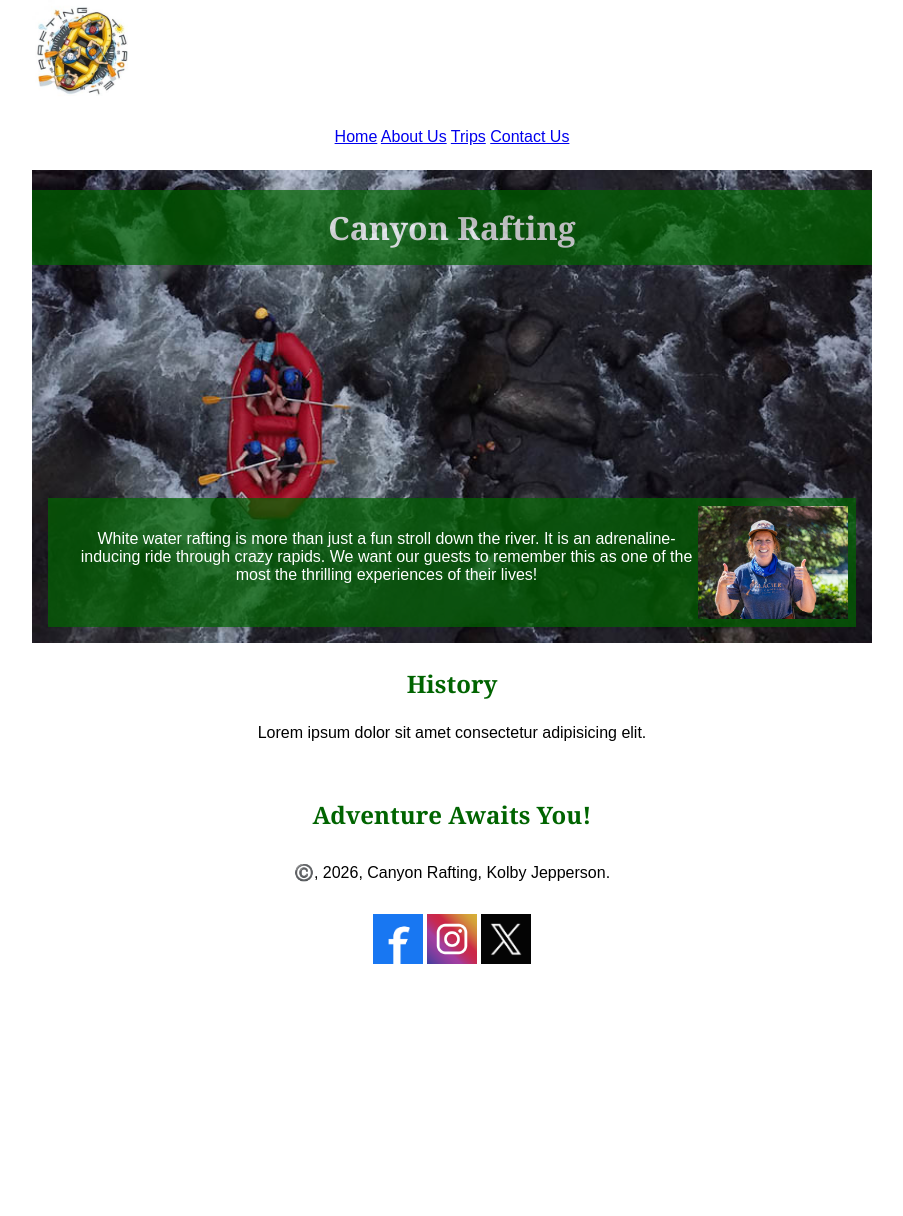
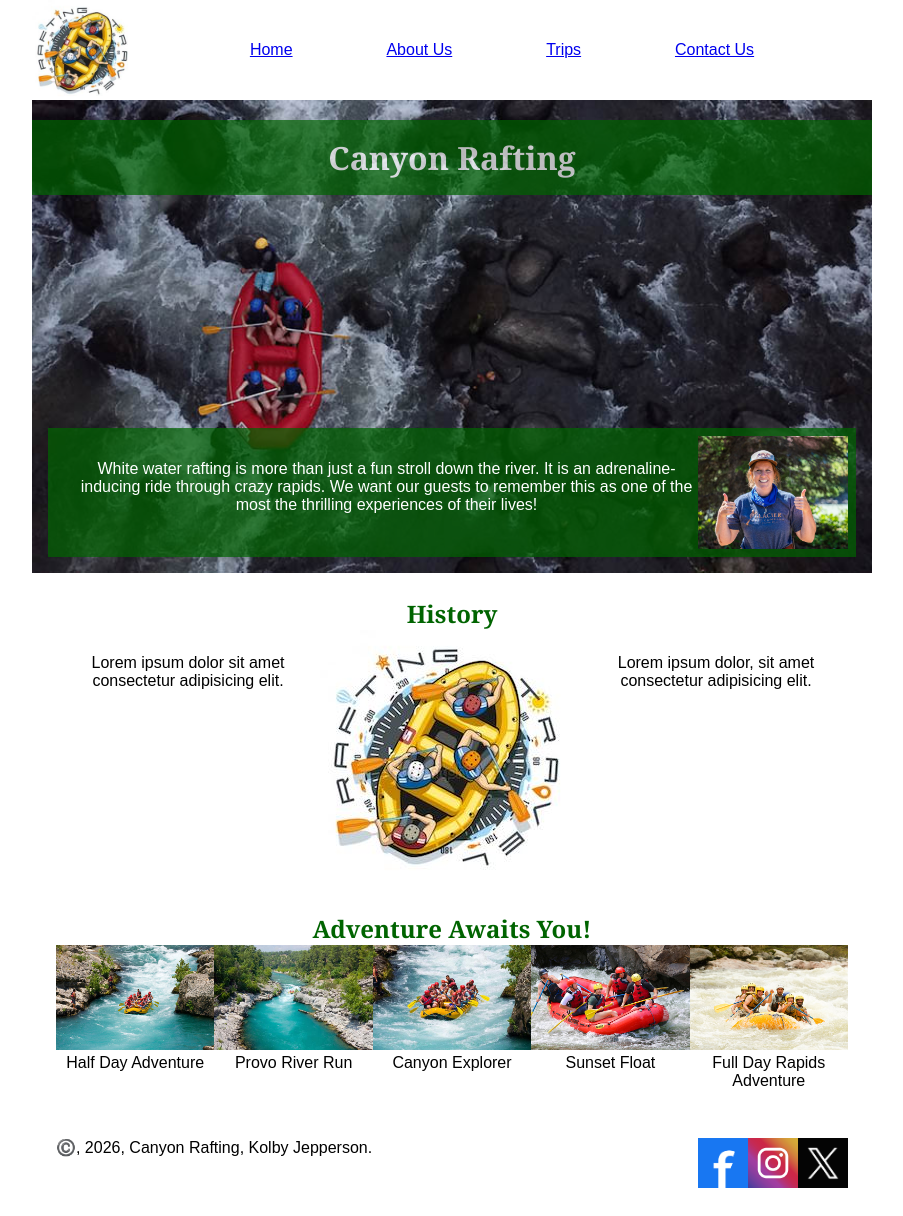
Before and after one commit to jeppersonkolby/wdd130, a plain HTML site: page wwr/about.html in a window 1280 px wide. Shown: the whole page, without its empty margins (188-1091 px from the left). Before the commit the page ends 992 px from the top, so only its background shows below. Drawn offline with Linux system fonts and the light colour scheme.

Commit message:
week04 assignment

```diff
--- a/wwr/about.html
+++ b/wwr/about.html
@@ -35,12 +35,34 @@
                 </p>
             </article>
         </div>
-        <section>
+        <section class="history">
             <h2>History</h2>
             <p>Lorem ipsum dolor sit amet consectetur adipisicing elit.</p>
+            <img src="images/z-raftingcompas.jpg" alt="">
+            <p>Lorem ipsum dolor, sit amet consectetur adipisicing elit.</p>
         </section>
-        <section>
+        <section class="adventures">
             <h2>Adventure Awaits You!</h2>
+            <figure>
+                <img src="images/rafting-01.jpg" alt="photo of rafters">
+                <figcaption>Half Day Adventure</figcaption>
+            </figure>
+            <figure>
+                <img src="images/rafting-02.jpg" alt="photo of rafters">
+                <figcaption>Provo River Run</figcaption>
+            </figure>
+            <figure>
+                <img src="images/rafting-03.jpg" alt="photo of rafters">
+                <figcaption>Canyon Explorer</figcaption>
+            </figure>
+            <figure>
+                <img src="images/rafting-04.jpg" alt="photo of rafters">
+                <figcaption>Sunset Float</figcaption>
+            </figure>
+            <figure>
+                <img src="images/rafting-05.jpg" alt="photo of rafters">
+                <figcaption>Full Day Rapids Adventure</figcaption>
+            </figure>
         </section>
     </main>
     <footer>
--- a/wwr/styles/rafting.css
+++ b/wwr/styles/rafting.css
@@ -20,6 +20,17 @@ body {
     font-family: var(--body-font);
     color: var(--accent1-color);
 
+}
+
+header {
+    display: grid;
+    grid-template-columns: 100px 1fr;
+    align-items: center;
+}
+
+header nav {
+    display: flex;
+    justify-content: space-evenly;
 }
 
 header,
@@ -87,4 +98,40 @@ h1 {
 
 .socialmedia img {
     width: 50px;
+
 }
+
+.socialmedia {
+    display: flex;
+    justify-content: flex-end;
+}
+
+.history {
+    display: grid;
+    grid-template-columns: 1fr 1fr 1fr;
+}
+
+.history h2 {
+    grid-column: 1/4;
+    text-align: center;
+}
+
+.adventures {
+    display: grid;
+    grid-template-columns: repeat(5, minmax(0, 1fr));
+}
+
+.adventures img {
+    width: 100%;
+    height: auto;
+}
+
+.adventures h2 {
+    display: grid;
+    grid-column: 1/6;
+}
+
+footer {
+    display: flex;
+    justify-content: space-between;
+}
```
Also changed, not shown: wwr/images/rafting-01.jpg (added), wwr/images/rafting-02.jpg (added), wwr/images/rafting-03.jpg (added), wwr/images/rafting-04.jpg (added), wwr/images/rafting-05.jpg (added).
